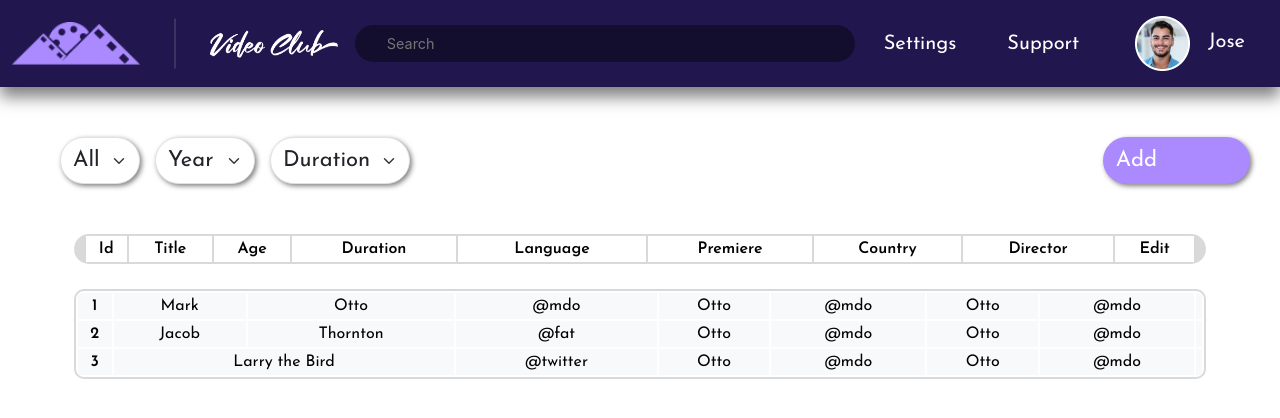
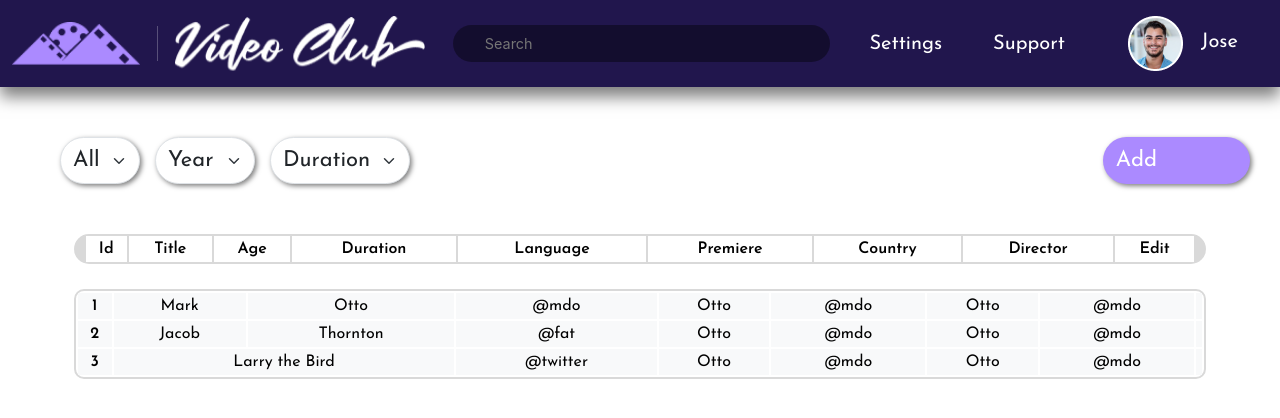
Before and after one commit to JhonattanSSG01/CRUD_clubMovies, a React (Create React App) app in the folder front_end/: page / in a window 1280 px wide. Shown: the top 418 px of the page. Built offline with nearby package versions, Linux system fonts and the light colour scheme; the HTML template or start-up script is replaced by a standard one.

Commit message:
Agregando estilos mejores al header frente a responsive

```diff
--- a/front_end/src/components/Header/Header.jsx
+++ b/front_end/src/components/Header/Header.jsx
@@ -4,6 +4,7 @@ import Logo from "../assets/logo.png";
 import LogoT from "../assets/logotipo.png";
 import Porfile from "../assets/porfile.png";
 import Table from "../Main/Table";
+
 const Header = () => {
   return (
     <>
@@ -17,6 +18,17 @@ const Header = () => {
               </span>
               <img className="logoT" src={LogoT} alt="logotipo de la tienda" />
             </a>
+            <form className="form" role="search">
+              <button>
+                <i className="ri-search-2-line"></i>
+              </button>
+              <input
+                className="input-control"
+                type="search"
+                placeholder="Search"
+                aria-label="Search"
+              />
+            </form>
             <button
               class="navbar-toggler"
               type="button"
@@ -28,22 +40,11 @@ const Header = () => {
             >
               <span class="navbar-toggler-icon"></span>
             </button>
-            <form className="form" role="search">
-              <button>
-                <i className="ri-search-2-line"></i>
-              </button>
-              <input
-                className="input-control"
-                type="search"
-                placeholder="Search"
-                aria-label="Search"
-              />
-            </form>
             <div
               className="collapse navbar-collapse"
               id="navbarSupportedContent"
             >
-              <ul className="navbar-nav mb-2 mb-lg-0">
+              <ul className="navbar-nav  mb-lg-0">
                 <li className="nav-item">
                   <i className="ri-settings-4-line icon"></i>
                   <a className="nav-link link" href="#">
--- a/front_end/src/components/Header/header.css
+++ b/front_end/src/components/Header/header.css
@@ -2,11 +2,7 @@
 
 header > .navbar {
   background-color: #21164d;
-  box-shadow: 0px 10px 15px rgba(0, 0, 0, .5);
-}
-
-.container-fluid {
-  gap: 20px 0;
+  box-shadow: 0px 10px 15px rgba(0, 0, 0, 0.5);
 }
 
 .navbar .logo {
@@ -14,7 +10,7 @@ header > .navbar {
 }
 
 .navbar .logoT {
-  width: clamp(120px, 10vw, 250px);
+  width: clamp(120px, 20vw, 250px);
 }
 
 .container-fluid > .navbar-brand {
@@ -29,11 +25,11 @@ header > .navbar {
   transform: rotate(90deg);
 }
 
-.navbar-toggler{
+.navbar-toggler {
   border: none;
   outline: none;
   background-color: #ab8aff;
-  opacity: .4;
+  opacity: 0.4;
 }
 
 /* From uiverse.io by @satyamchaudharydev */
@@ -47,14 +43,15 @@ header > .navbar {
 /* styling of whole input container */
 .form {
   position: relative;
-  width: 500px;
+  width: 400px;
+  margin: 15px auto 0;
   display: flex;
   align-items: center;
   padding-inline: 0.8em;
   border-radius: 30px;
   transition: border-radius 0.5s ease;
   background-color: rgba(0, 0, 0, 0.4);
-  order: 3;
+  order: 4;
 }
 /* styling of Input */
 .input-control {
@@ -125,7 +122,7 @@ header > .navbar {
   font-family: "Josefin Sans", sans-serif;
 }
 
-.nav-item:not(:nth-child(3)){
+.nav-item:not(:nth-child(3)) {
   justify-content: center;
 }
 
@@ -150,81 +147,102 @@ header > .navbar {
   display: grid;
   place-items: center;
 }
+.dropLink {
+  width: 135px;
+}
 
-@media only screen and (min-width: 480px) {
-  .container-fluid {
-    gap: 0;
+@media screen and (min-width: 480px){
+  .form {
+    width: 30%;
+    margin: 0;
+    order: initial;
   }
+}
 
-  .navbar .logoT{
-    animation: ol 2s infinite;
+@media screen and (min-width: 850px){
+  .navbar > .container-fluid{
+    flex-wrap: nowrap;
   }
-
-  @keyframes ol {
-    0%{
-      transform: skew(0deg);
-    }
-    100%{
-      transform: skew(30deg);
-    }
+  .navbar-expand-lg .navbar-collapse {
+    display: flex !important;
+    flex-basis: auto;
   }
-
-  .icon{
-    animation: oli 2s infinite;
+  .navbar-expand-lg .navbar-nav {
+    flex-direction: row;
   }
-
-  @keyframes oli {
-    0%{
-      transform: rotate(0deg);
-    }
-    10%{
-      transform: rotate(36deg);
-    }
-    20%{
-      transform: rotate(72deg);
-    }
-    30%{
-      transform: rotate(98deg);
-    }
-    40%{
-      transform: rotate(134deg);
-    }
-    50%{
-      transform: rotate(170deg);
-    }
-    60%{
-      transform: rotate(203deg);
-    }
-    70%{
-      transform: rotate(240deg);
-    }
-    80%{
-      transform: rotate(275deg);
-    }
-    90%{
-      transform: rotate(320deg);
-    }
-    100%{
-      transform: skew(360deg);
-    }
-  }
-
-  .navbar-toggler{
+  .navbar-expand-lg .navbar-toggler {
+    display: none;
     order: 3;
   }
-
   .navbar-brand > .container-line {
-    margin: 0 10px;
+    margin: 0;
   }
 
   .container-line > .line-side {
     width: 50px;
   }
 
-  .form{
-    order: initial;
-  }
   .arrow {
     right: -15px;
   }
+
+  .navbar .logoT {
+    animation: ol 2s infinite;
+  }
+
+  @keyframes ol {
+    0% {
+      transform: skew(0deg);
+    }
+    100% {
+      transform: skew(30deg);
+    }
+  }
+
+  .icon {
+    animation: oli 2s infinite;
+  }
+
+  @keyframes oli {
+    0% {
+      transform: rotate(0deg);
+    }
+    10% {
+      transform: rotate(36deg);
+    }
+    20% {
+      transform: rotate(72deg);
+    }
+    30% {
+      transform: rotate(98deg);
+    }
+    40% {
+      transform: rotate(134deg);
+    }
+    50% {
+      transform: rotate(170deg);
+    }
+    60% {
+      transform: rotate(203deg);
+    }
+    70% {
+      transform: rotate(240deg);
+    }
+    80% {
+      transform: rotate(275deg);
+    }
+    90% {
+      transform: rotate(320deg);
+    }
+    100% {
+      transform: skew(360deg);
+    }
+  }
+
+  .container-line > .line-side {
+    width: 35px;
+  }
+  .dropLink{
+    width: 150px;
+  }
 }
```
